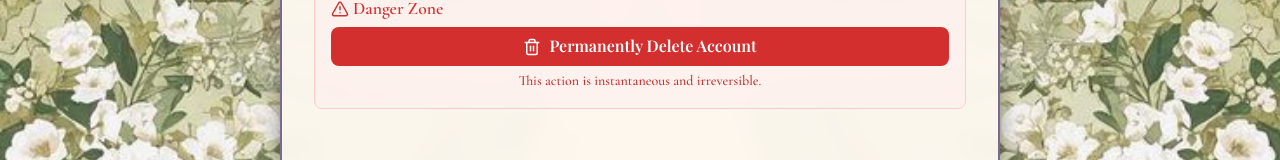
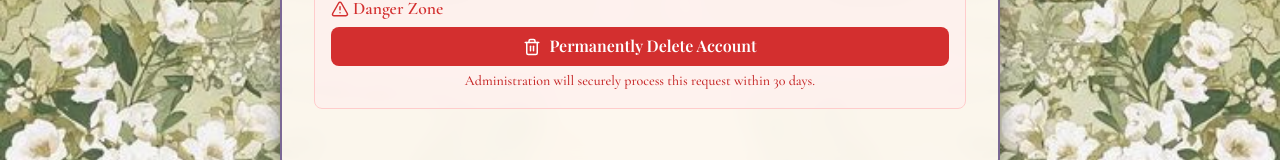
Before and after one commit to zencodess/the_ton, a Next.js app: page /settings in a window 1280 px wide. Shown: the part 597-757 px from the top of the page. Built offline with nearby package versions, Linux system fonts and the light colour scheme; no server answers; a web font is replaced by a local one.

Commit message:
fix(settings): update account deletion UI to reflect manual 30-day admin process

```diff
--- a/src/app/settings/page.tsx
+++ b/src/app/settings/page.tsx
@@ -56,8 +56,7 @@ export default function SettingsPage() {
             const data = await response.json();
 
             if (response.ok) {
-                // The API also clears the session, so we just redirect
-                router.push('/login?message=Your account has been permanently erased. Farewell.');
+                setMessage({ type: 'success', text: "Your account deletion request has been lodged with administration." });
             } else {
                 setMessage({ type: 'error', text: data.error || "Failed to delete account." });
                 setIsDeleting(false);
@@ -161,7 +160,7 @@ export default function SettingsPage() {
                                 <Trash2 size={18} /> {isDeleting ? "Erasing..." : "Permanently Delete Account"}
                             </button>
                             <p style={{ fontSize: '0.875rem', color: '#c62828', fontFamily: 'var(--font-body)', textAlign: 'center', margin: 0 }}>
-                                This action is instantaneous and irreversible.
+                                Administration will securely process this request within 30 days.
                             </p>
                         </div>
                     </div>
```
